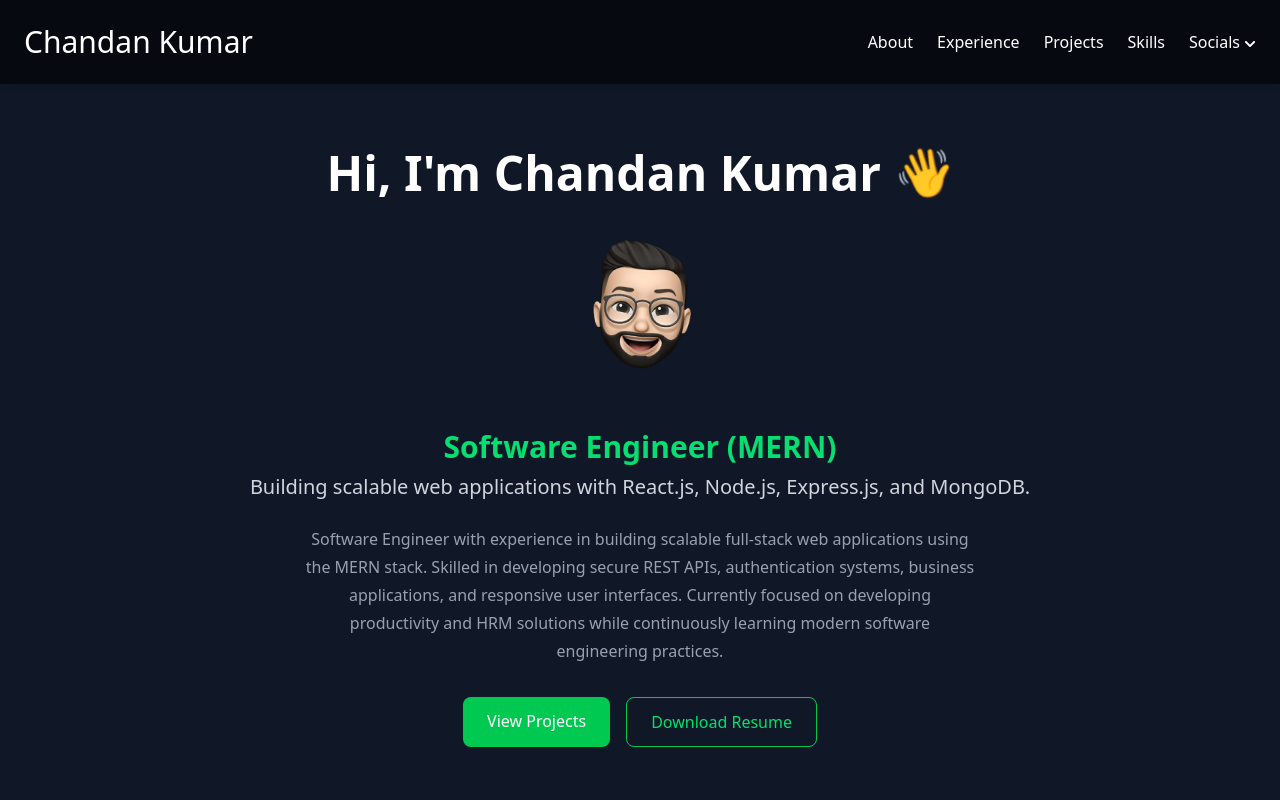
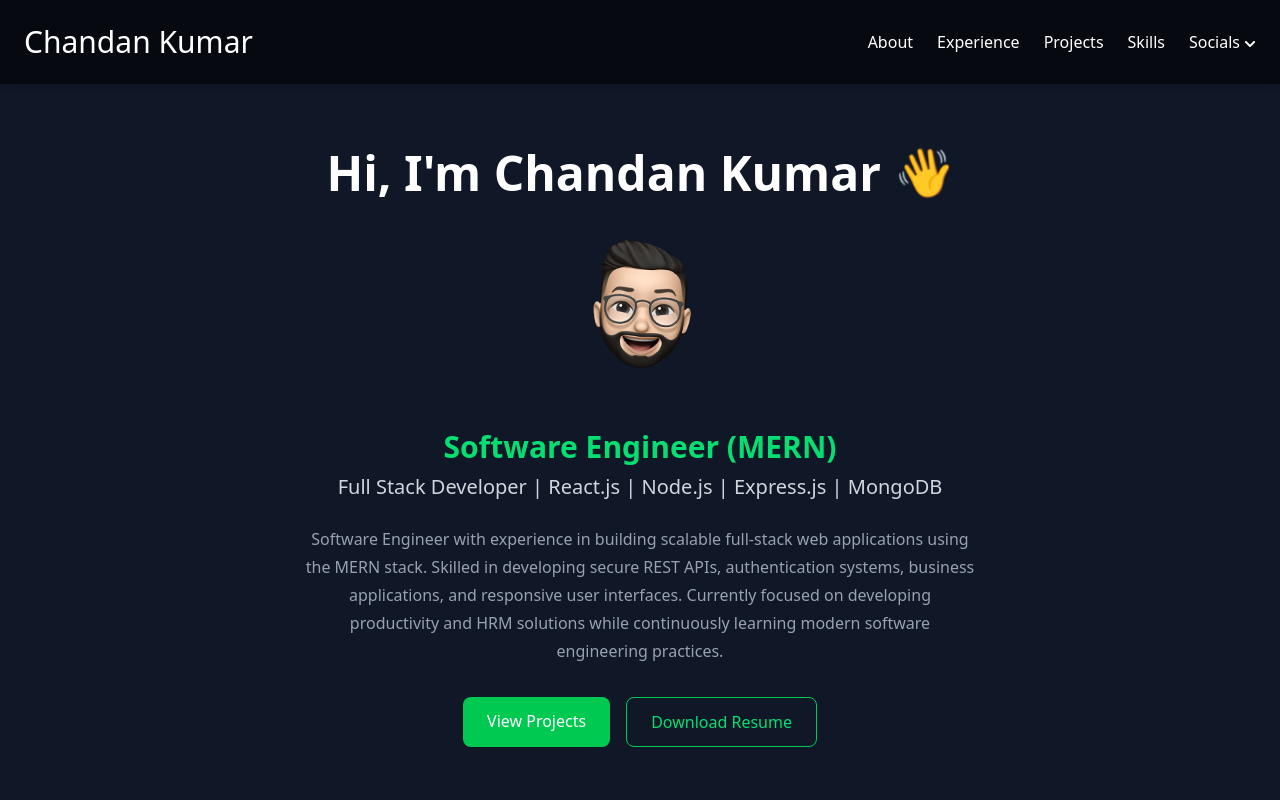
Before and after one commit to Chandankumar2131/Portfolio, a React (Vite) app: page / in a window 1280 px wide. Shown: the top 800 px of the page. Built offline with nearby package versions, Linux system fonts and the light colour scheme.

Commit message:
Update portfolio

```diff
--- a/src/components/Hero.jsx
+++ b/src/components/Hero.jsx
@@ -22,7 +22,7 @@ export default function Hero() {
       </h2>
 
       <h3 className="text-lg sm:text-xl text-gray-300 mb-6">
-        Building scalable web applications with React.js, Node.js, Express.js, and MongoDB.
+       Full Stack Developer | React.js | Node.js | Express.js | MongoDB
 
       </h3>
 
```
